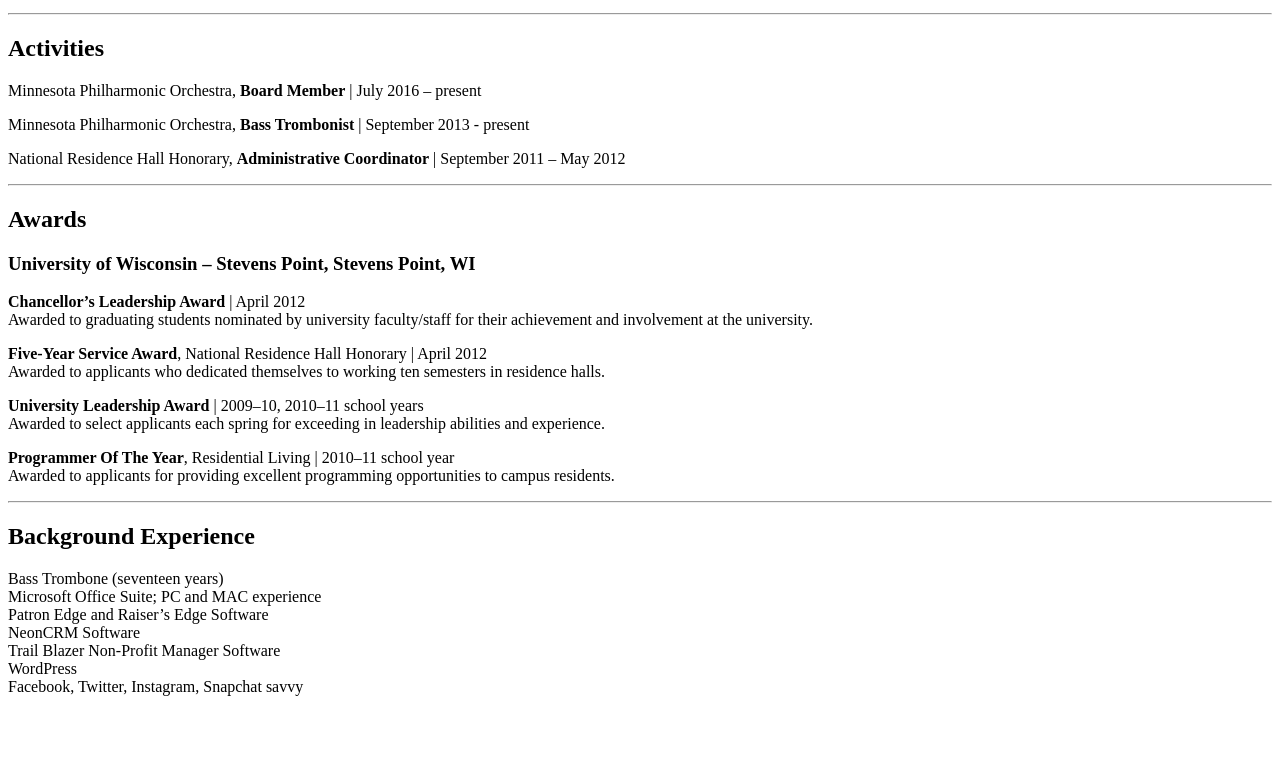
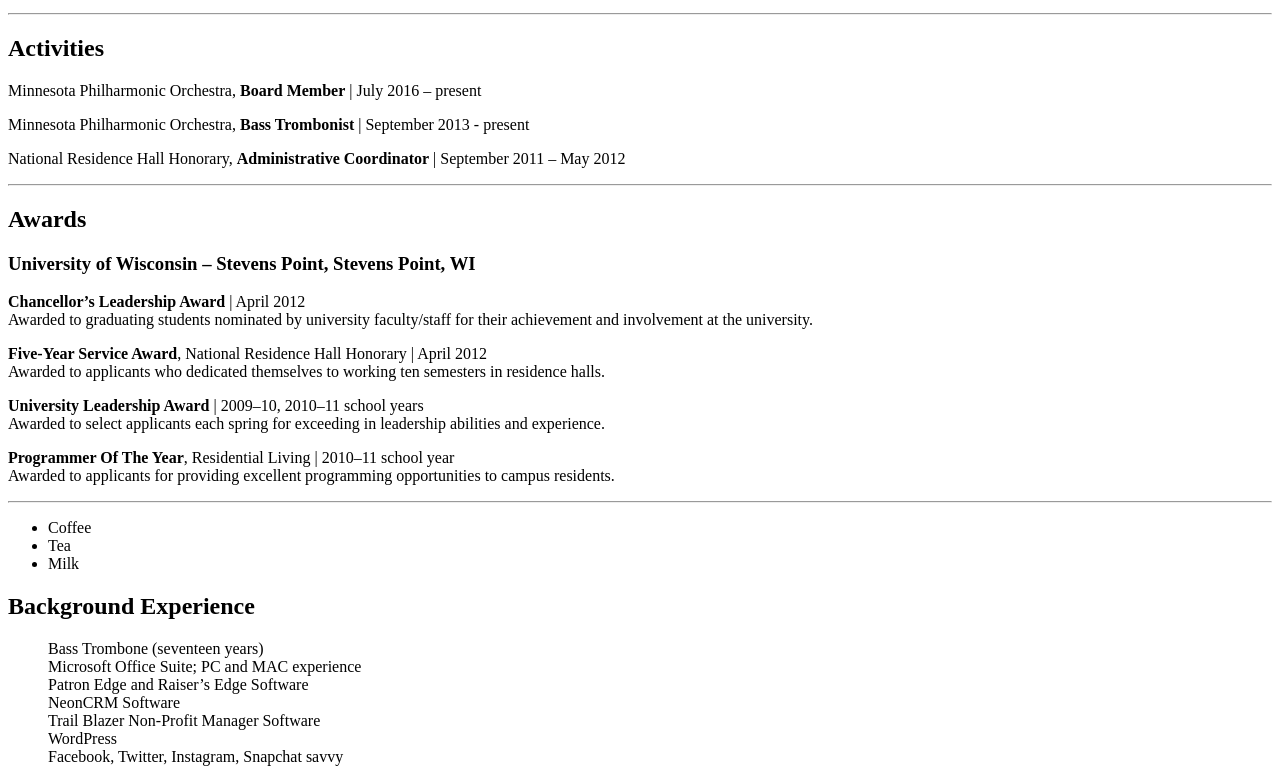
Before and after one commit to marshcooke/marshcooke.github.io, a plain HTML site: page index.html in a window 1280 px wide. Shown: the part 1013-1795 px from the top of the page. Before the commit the page ends 1725 px from the top, so only its background shows below. Drawn offline with Linux system fonts and the light colour scheme.

Commit message:
bckrnd exprnc ul-li update

```diff
--- a/index.html
+++ b/index.html
@@ -2,7 +2,7 @@
 <html>
   <head>
     <title>Sarah's Resume</title>
-        <link rel="stylesheet" href="style.css">
+        <link rel="stylesheet" href="style.css"/>
   </head>
   <body>
     <h1><strong>SARAH MARSH COOKE<br/>
@@ -73,15 +73,24 @@
 <hr />
 
      <!--make this to a list-->
+    <ul>
+  <li>Coffee</li>
+  <li>Tea</li>
+  <li>Milk</li>
+</ul>
+
+
 <h2 style="text-align: left;">
   <strong>Background Experience</strong></h2>
-<p>Bass Trombone (seventeen years)<br/>
-Microsoft Office Suite; PC and MAC experience<br/>
-Patron Edge and Raiser’s Edge Software<br/>
-NeonCRM Software<br/>
-Trail Blazer Non-Profit Manager Software<br/>
-WordPress<br/>
-Facebook, Twitter, Instagram, Snapchat savvy</p>
+  <ul style="list-style-type:none">
+    <li>Bass Trombone (seventeen years)</li>
+<li>Microsoft Office Suite; PC and MAC experience</li>
+<li>Patron Edge and Raiser’s Edge Software</li>
+<li>NeonCRM Software</li>
+<li>Trail Blazer Non-Profit Manager Software</li>
+<li>WordPress</li>
+<li>Facebook, Twitter, Instagram, Snapchat savvy</li>
+</ul>
 
       </body>
 </html>
```
